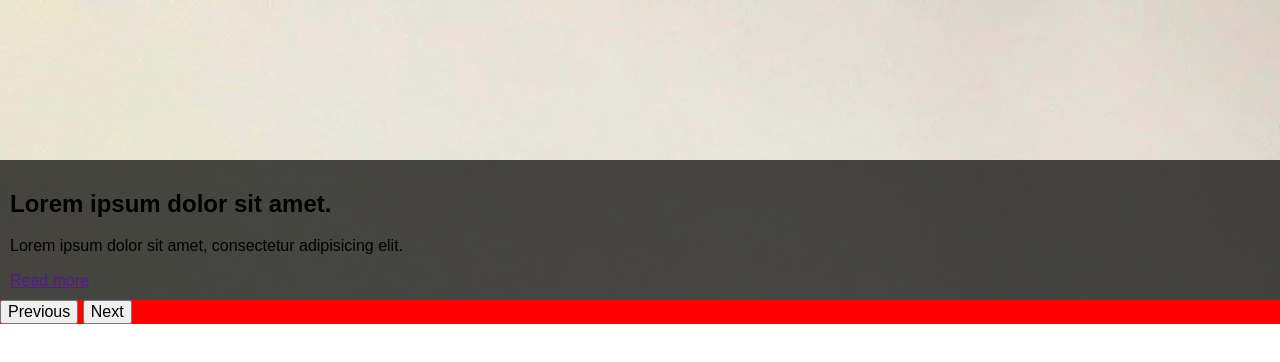
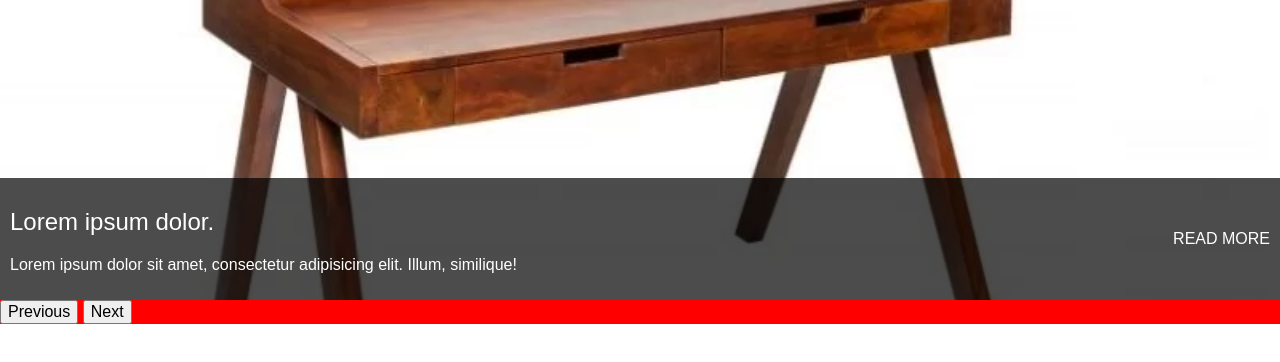
Before and after one commit to MarzenaSiar/slider, a plain HTML site: page index.html in a window 1280 px wide. Drawn offline with Linux system fonts and the light colour scheme; a web font is replaced by a local one.

Commit message:
One fontface added, another to add css

```diff
--- a/index.html
+++ b/index.html
@@ -6,6 +6,10 @@
           content="width=device-width, user-scalable=no, initial-scale=1.0, maximum-scale=1.0, minimum-scale=1.0">
     <meta http-equiv="X-UA-Compatible" content="ie=edge">
     <title>Slider 😍</title>
+
+<link rel="preconnect" href="https://fonts.googleapis.com">
+<link rel="preconnect" href="https://fonts.gstatic.com" crossorigin>
+<link href="https://fonts.googleapis.com/css2?family=Roboto:wght@300;500&display=swap" rel="stylesheet">
     <link rel="stylesheet" href="./src/styles/normalize.css">
     <link rel="stylesheet" href="./src/styles/app.css">
 </head>
--- a/src/styles/app.css
+++ b/src/styles/app.css
@@ -1,12 +1,21 @@
 :root {
     --sliderHeight: 300px;
 }
+
+@font-face {
+    font-family: 'Roboto Bold';
+    src: url('../fonts/roboto-mediumitalic-webfont.woff2') format('woff2');
+    font-weight: normal;
+    font-style: normal;
+}
+
 .slider {
     background-color: red;
     font-family: sans-serif;
 }
 .slider .slider__slides {}
 .slider .slider__nav {}
+
 
 .slides {
     position: relative;
@@ -48,9 +57,12 @@
     width: 100%;
     top: 0;
     min-height: var(--sliderHeight);
-    animation-duration: 10s;
+    /*animation duration*/;
     animation-iteration-count: infinite;
     animation-direction: alternate;
+    background-size: cover;
+    background-repeat: no-repeat;
+    background-position: center;
 }
 
 .slides .slides__slide:first-child {
@@ -75,16 +87,31 @@
 }
 
 .slides .slides__box{
-    padding: 10px;
+    padding: 10px 154px 10px 10px;
     background-color: rgba(0, 0, 0, .7);
     position: absolute;
     bottom: 0;
     width: 100%;
     box-sizing: border-box;
+    color: white;
 }
-.slides .slides__hdl {}
-.slides .slides__lead {}
-.slides .slides__link {}
+.slides .slides__hdl {
+    font-family: 'Roboto Bold', sans-serif;
+    font-weight: 500;
+}
+.slides .slides__lead {
+    font-family: 'Roboto Bold', sans-serif;
+    font-weight: 300;
+}
+.slides .slides__link {
+    text-decoration: none;
+    color: white;
+    text-transform: uppercase;
+    position: absolute;
+    right: 10px;
+    top: 50%;
+    transform: translateY(-50%);
+}
 
 .slider-nav {}
 .slider-nav .slider-nav__btn {}
```
Also changed, not shown: src/directory/roboto-mediumitalic-webfont.woff2 (added).
